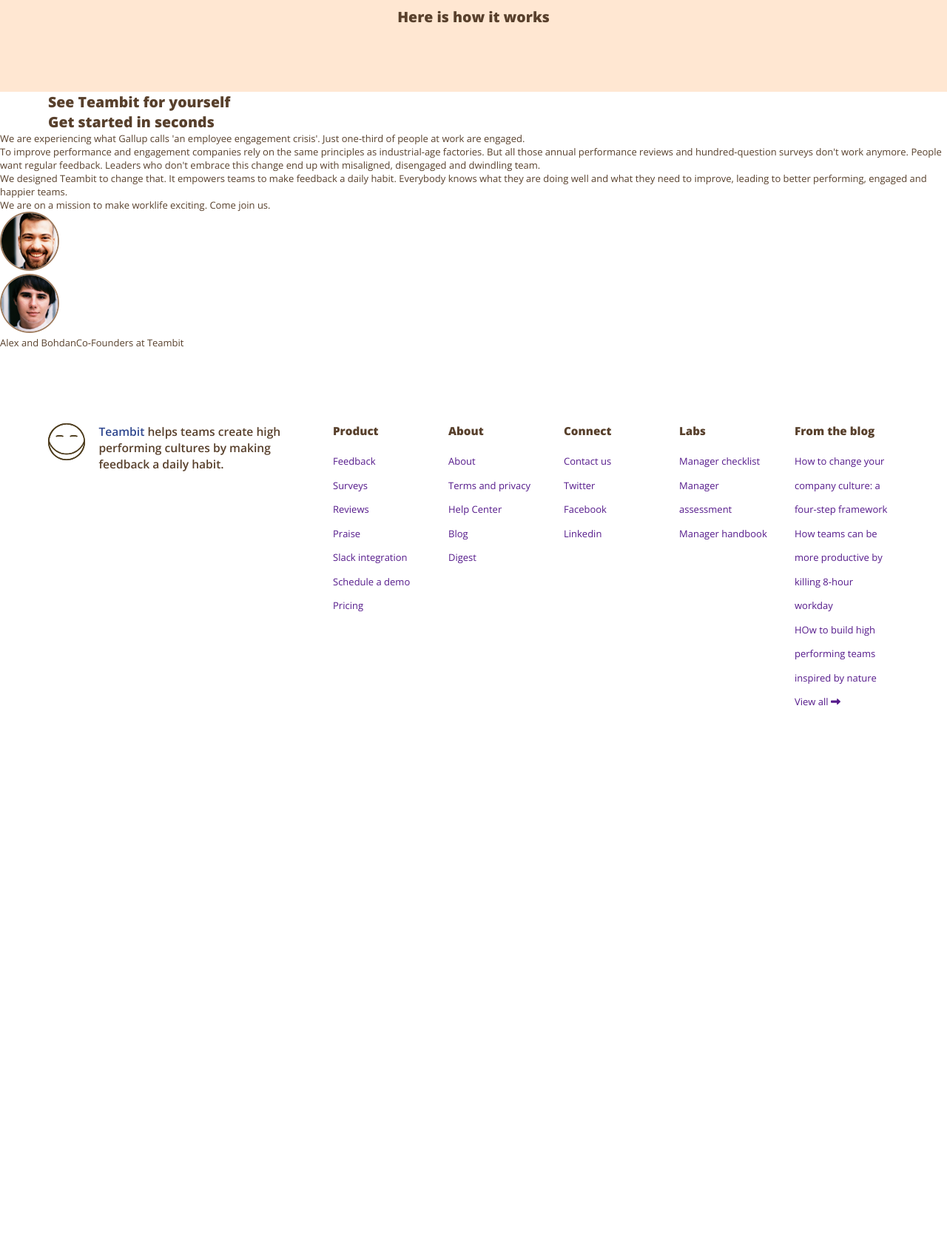
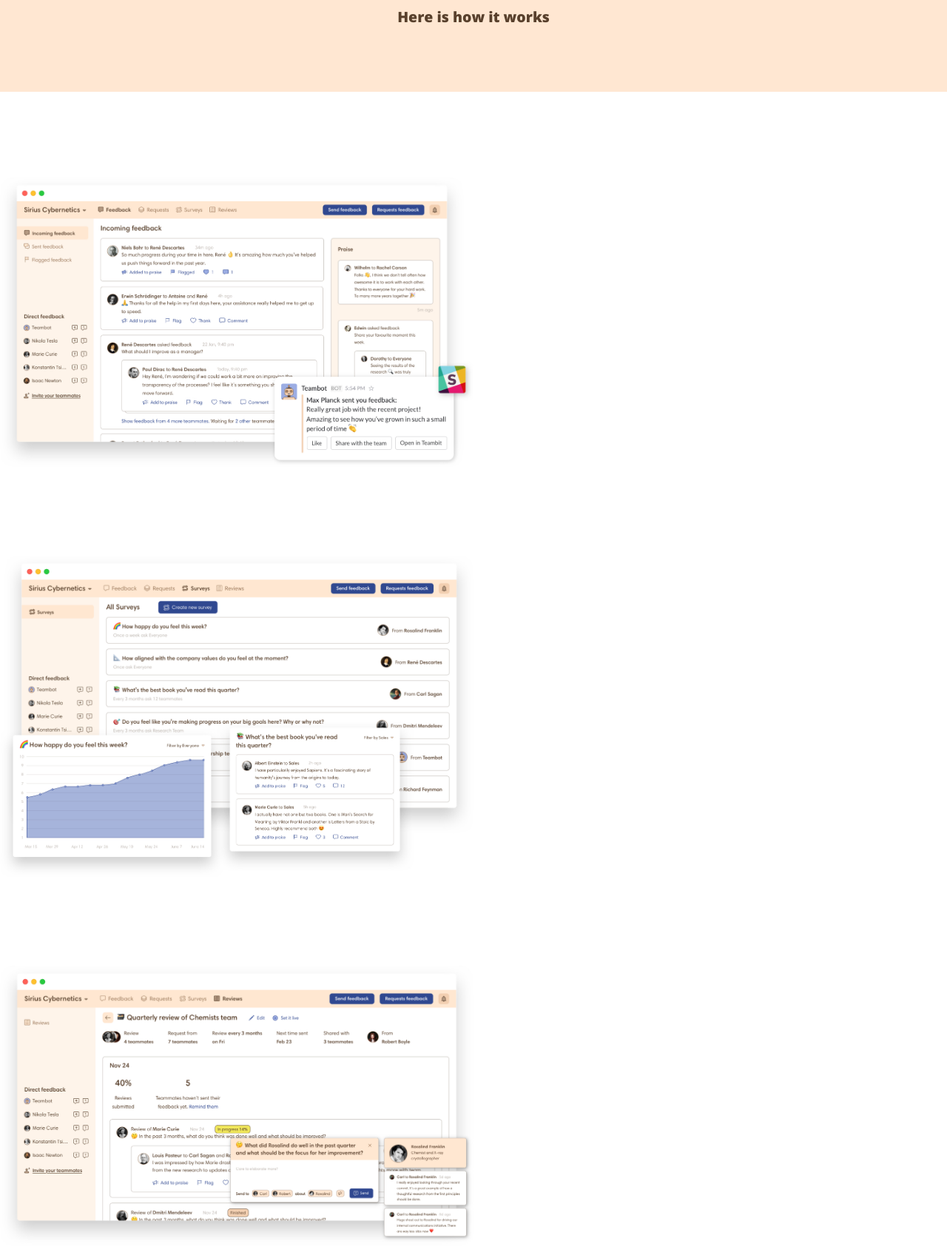
Before and after one commit to ducthang-vu/node-sass-teambit, a website: page index.html in a window 1280 px wide. Shown: the part 2640-4340 px from the top of the page at 74% size. Before the commit the page ends 3660 px from the top, so only its background shows below. Drawn offline with nearby package versions, Linux system fonts and the light colour scheme.

Commit message:
second-main-sections progress

```diff
--- a/index.html
+++ b/index.html
@@ -152,11 +152,55 @@
         </section>
 
         <section class="second-main-section">
+            <div class="large-container flex">
+                <div class="img-box">
+                    <img src="dist/img/employee-feedback.jpg" alt="">
+                </div>
 
+                <div class="column">
+                    <h3></h3>
+                    <p></p>
+                    <a href=""></a>
+                </div>
+            </div>
+
+            <div class="large-container flex">
+                <div class="img-box">
+                    <img src="dist/img/employee-survey.jpg" alt="">
+                </div>
+
+                <div class="column">
+                    <h3></h3>
+                    <p></p>
+                    <a href=""></a>
+                </div>
+            </div>
+
+            <div class="large-container flex">
+                <div class="img-box">
+                    <img src="dist/img/performance-review.jpg" alt="">
+                </div>
+
+                <div class="column">
+                    <h3></h3>
+                    <p></p>
+                    <a href=""></a>
+                </div>
+            </div>
+
+            <div class="large-container flex">
+                <div class="img-box">
+                    <img src="dist/img/employee-recognition.jpg" alt="">
+                </div>
+
+                <div class="column">
+
+                </div>
+            </div>
         </section>
 
 
-        <section class="main-section">
+        <section class="third-main-section">
             <div class="container central">
                 <h2>
                     See Teambit for yourself<br>
--- a/src/scss/partials/_second-main-section.scss
+++ b/src/scss/partials/_second-main-section.scss
@@ -0,0 +1,18 @@
+.large-container {
+    margin-top: 115px;
+
+    * {
+        flex-basis: 50%;
+    }
+
+    .img-box {
+        width: 768px;
+        overflow: hidden;
+
+        img {
+            width: 100%;
+        }
+    }
+
+
+}
```
Also changed, not shown: dist/css/main.css.
